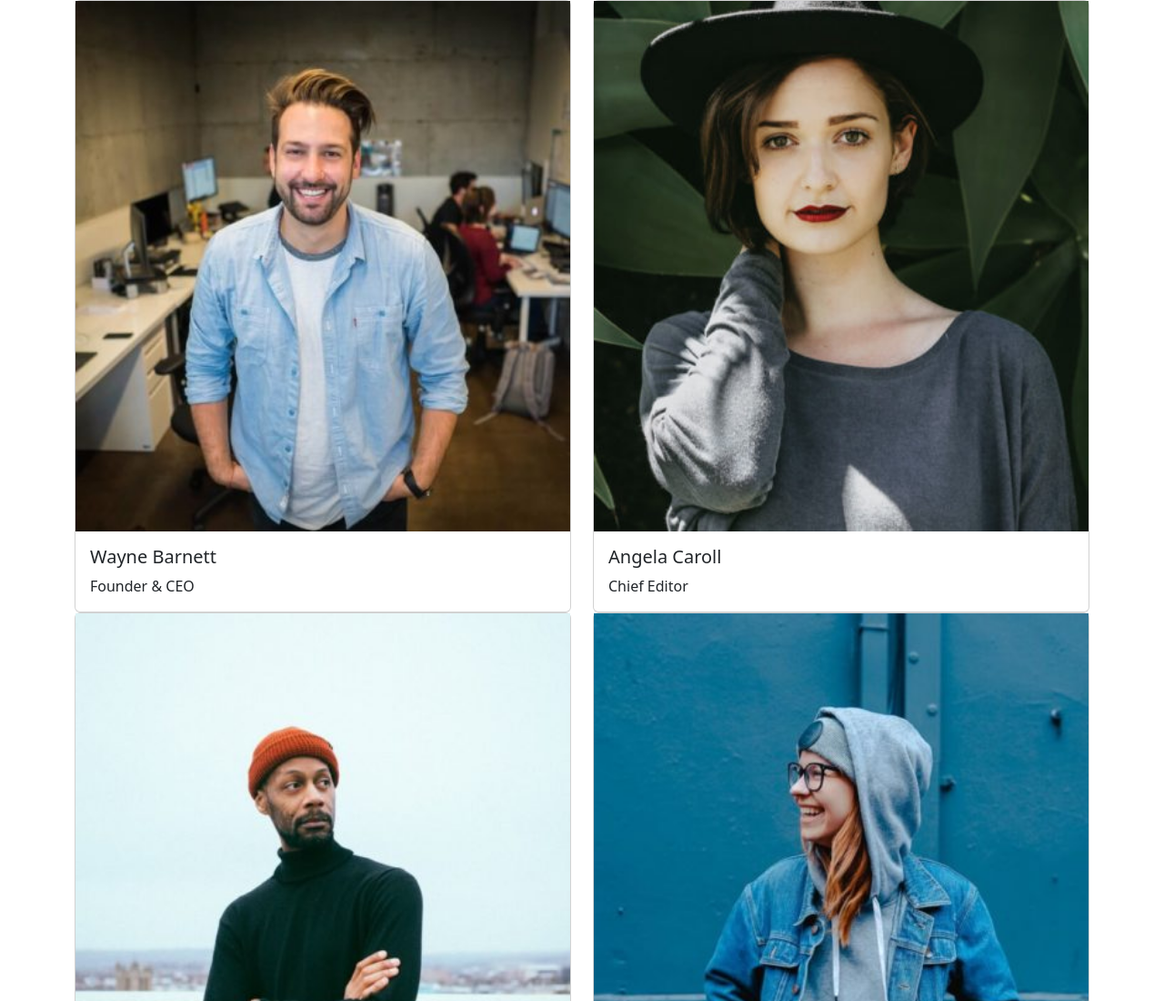
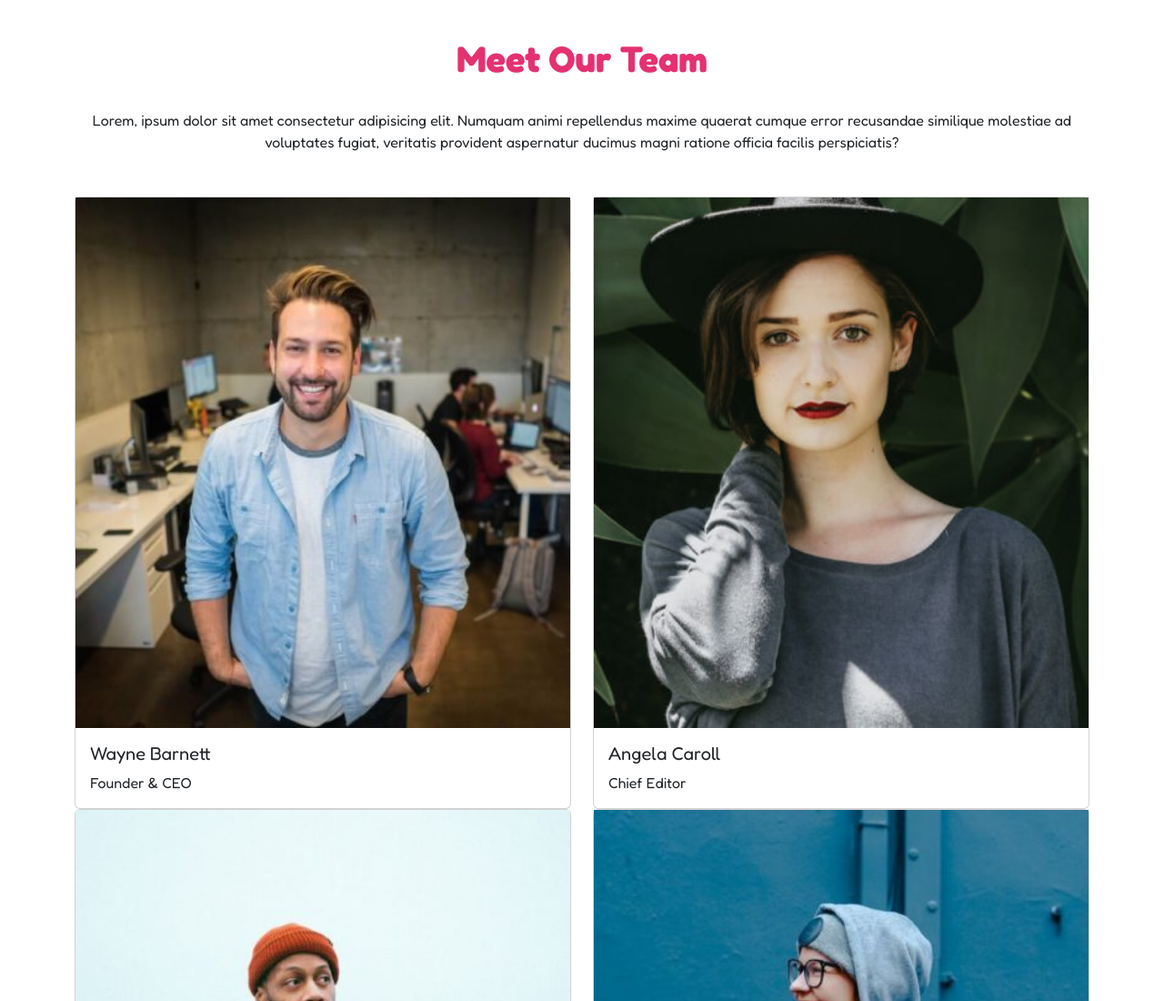
Before and after one commit to giuseppesciacca/js-our-team, a plain HTML site: page index.html in a window 1280 px wide. Shown: the top 1100 px of the page at 91% size. Drawn offline with nearby package versions, Linux system fonts and the light colour scheme.

Commit message:
[add] header

```diff
--- a/assets/css/style.css
+++ b/assets/css/style.css
@@ -0,0 +1,11 @@
+:root {
+    --bg-title: #e53170;
+}
+
+body {
+    font-family: 'Fredoka', sans-serif;
+}
+
+h1 {
+    color: var(--bg-title);
+}
--- a/index.html
+++ b/index.html
@@ -5,7 +5,11 @@
     <meta charset="UTF-8">
     <meta http-equiv="X-UA-Compatible" content="IE=edge">
     <meta name="viewport" content="width=device-width, initial-scale=1.0">
-    <title>Our Team</title>
+    <title>Meet Our Team</title>
+    <!-- GOOGLE FONT -->
+    <link rel="preconnect" href="https://fonts.googleapis.com">
+    <link rel="preconnect" href="https://fonts.gstatic.com" crossorigin>
+    <link href="https://fonts.googleapis.com/css2?family=Fredoka:wght@300;400;700&display=swap" rel="stylesheet">
     <!-- Font-awesome CDN -->
     <link rel="stylesheet" href="https://cdnjs.cloudflare.com/ajax/libs/font-awesome/6.3.0/css/all.min.css"
         integrity="sha512-SzlrxWUlpfuzQ+pcUCosxcglQRNAq/DZjVsC0lE40xsADsfeQoEypE+enwcOiGjk/bSuGGKHEyjSoQ1zVisanQ=="
@@ -18,7 +22,15 @@
 </head>
 
 <body>
-    <div class="container">
+    <header class="text-center py-3">
+        <div class="container">
+            <h1 class="py-4 fw-bold">Meet Our Team</h1>
+            <p>Lorem, ipsum dolor sit amet consectetur adipisicing elit. Numquam animi repellendus maxime quaerat cumque
+                error recusandae similique molestiae ad voluptates fugiat, veritatis provident aspernatur ducimus magni
+                ratione officia facilis perspiciatis?</p>
+        </div>
+    </header>
+    <div class="container py-3">
         <div class="row"></div>
         <!-- ./row -->
     </div>
```
